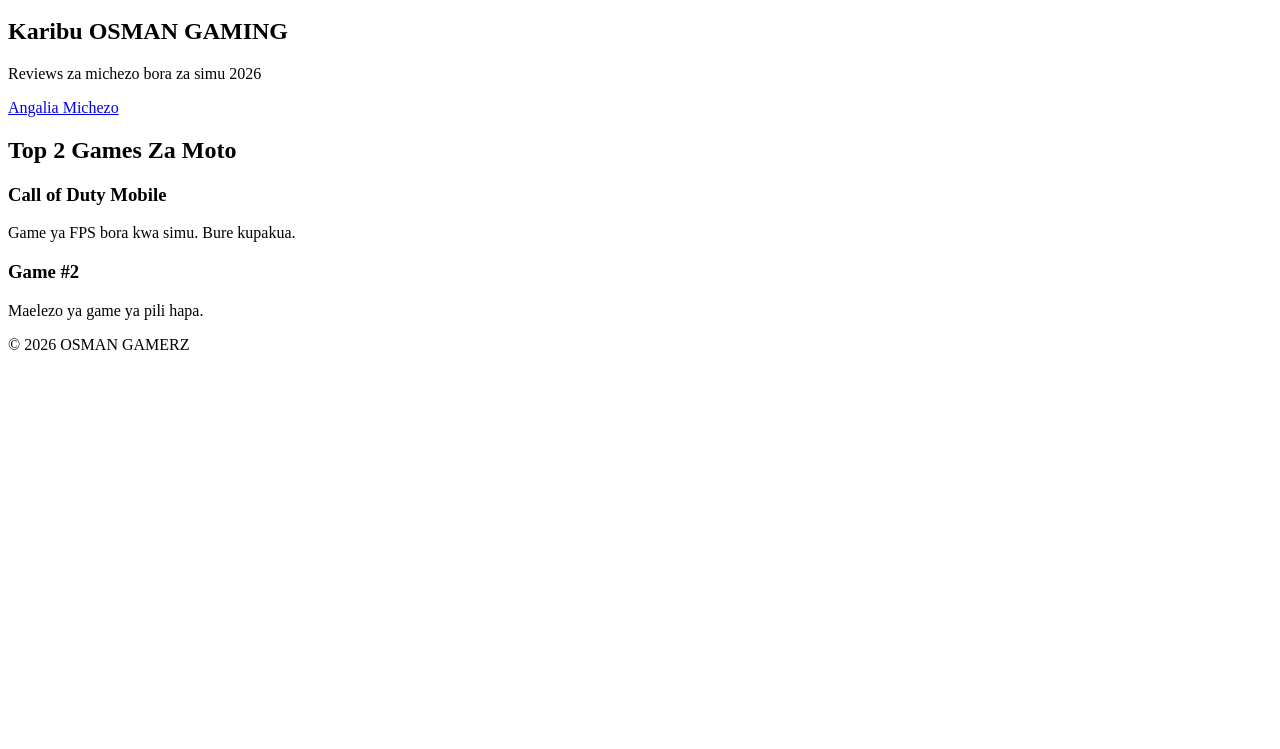
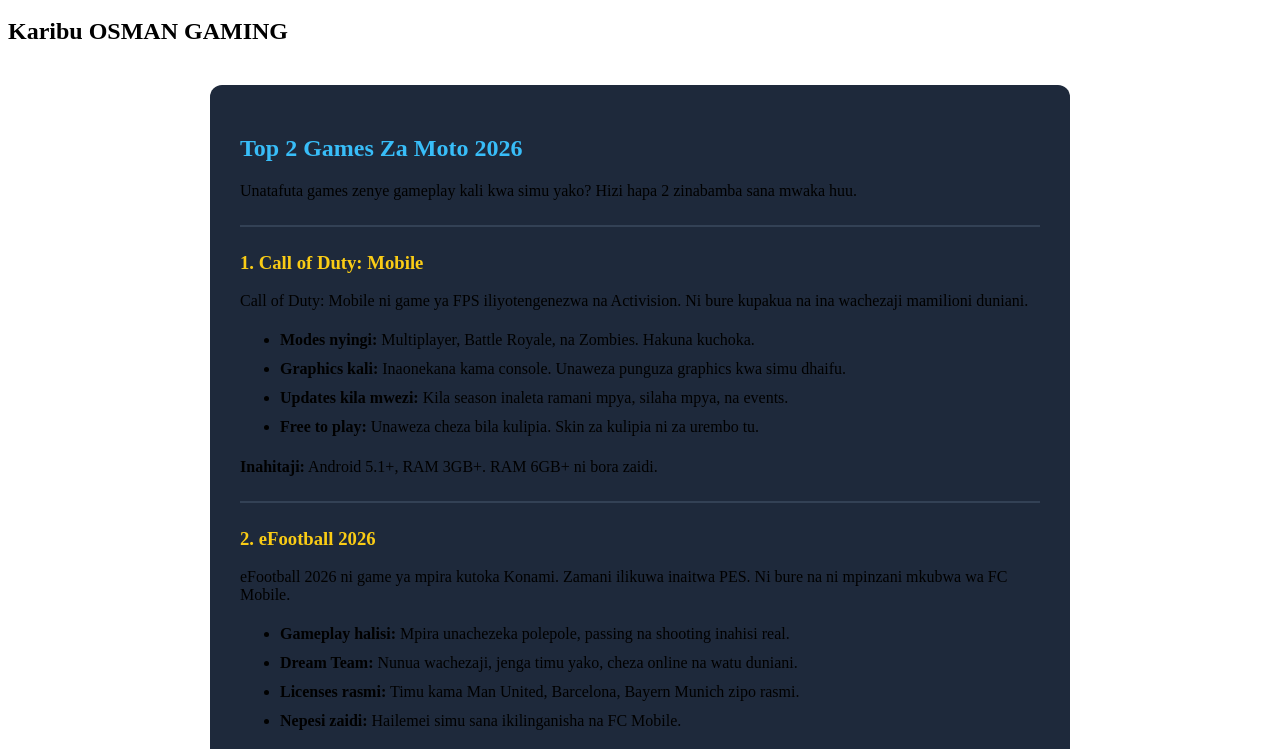
Before and after one commit to othumantwaibu933-ai/OSMAN-GAMERZ-katoro-, a plain HTML site: page index.html in a window 1280 px wide. Shown: the part 46-795 px from the top of the page. Drawn offline with Linux system fonts and the light colour scheme.

Commit message:
Add top games section to index.html

```diff
--- a/index.html
+++ b/index.html
@@ -21,6 +21,40 @@
 
   <section class="hero">
     <h1>Karibu OSMAN GAMING</h1>
+    <div style="max-width: 800px; margin: 40px auto; text-align: left; background: #1e293b; padding: 30px; border-radius: 12px;">
+
+  <h2 style="color: #38bdf8;">Top 2 Games Za Moto 2026</h2>
+  <p>Unatafuta games zenye gameplay kali kwa simu yako? Hizi hapa 2 zinabamba sana mwaka huu.</p>
+
+  <hr style="border: 1px solid #334155; margin: 25px 0;">
+
+  <h3 style="color: #facc15;">1. Call of Duty: Mobile</h3>
+  <p>
+    Call of Duty: Mobile ni game ya FPS iliyotengenezwa na Activision. Ni bure kupakua na ina wachezaji mamilioni duniani.
+  </p>
+  <ul style="line-height: 1.8;">
+    <li><strong>Modes nyingi:</strong> Multiplayer, Battle Royale, na Zombies. Hakuna kuchoka.</li>
+    <li><strong>Graphics kali:</strong> Inaonekana kama console. Unaweza punguza graphics kwa simu dhaifu.</li>
+    <li><strong>Updates kila mwezi:</strong> Kila season inaleta ramani mpya, silaha mpya, na events.</li>
+    <li><strong>Free to play:</strong> Unaweza cheza bila kulipia. Skin za kulipia ni za urembo tu.</li>
+  </ul>
+  <p><strong>Inahitaji:</strong> Android 5.1+, RAM 3GB+. RAM 6GB+ ni bora zaidi.</p>
+
+  <hr style="border: 1px solid #334155; margin: 25px 0;">
+
+  <h3 style="color: #facc15;">2. eFootball 2026</h3>
+  <p>
+    eFootball 2026 ni game ya mpira kutoka Konami. Zamani ilikuwa inaitwa PES. Ni bure na ni mpinzani mkubwa wa FC Mobile.
+  </p>
+  <ul style="line-height: 1.8;">
+    <li><strong>Gameplay halisi:</strong> Mpira unachezeka polepole, passing na shooting inahisi real.</li>
+    <li><strong>Dream Team:</strong> Nunua wachezaji, jenga timu yako, cheza online na watu duniani.</li>
+    <li><strong>Licenses rasmi:</strong> Timu kama Man United, Barcelona, Bayern Munich zipo rasmi.</li>
+    <li><strong>Nepesi zaidi:</strong> Hailemei simu sana ikilinganisha na FC Mobile.</li>
+  </ul>
+  <p><strong>Inahitaji:</strong> Android 7.0+, RAM 4GB+. Internet ni lazima kwa online.</p>
+
+    </div>
     <p>Reviews za michezo bora za simu 2026</p>
     <a href="#games" class="btn">Angalia Michezo</a>
   </section>
```
